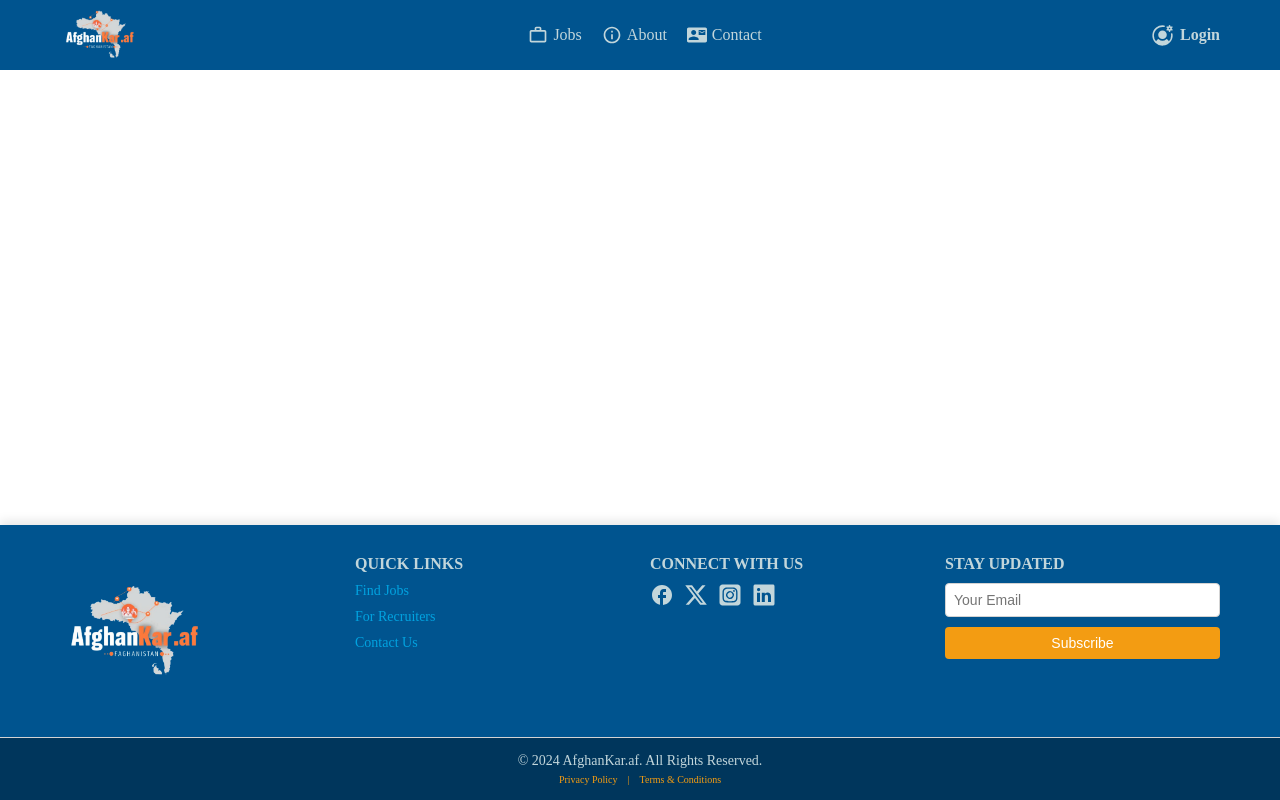
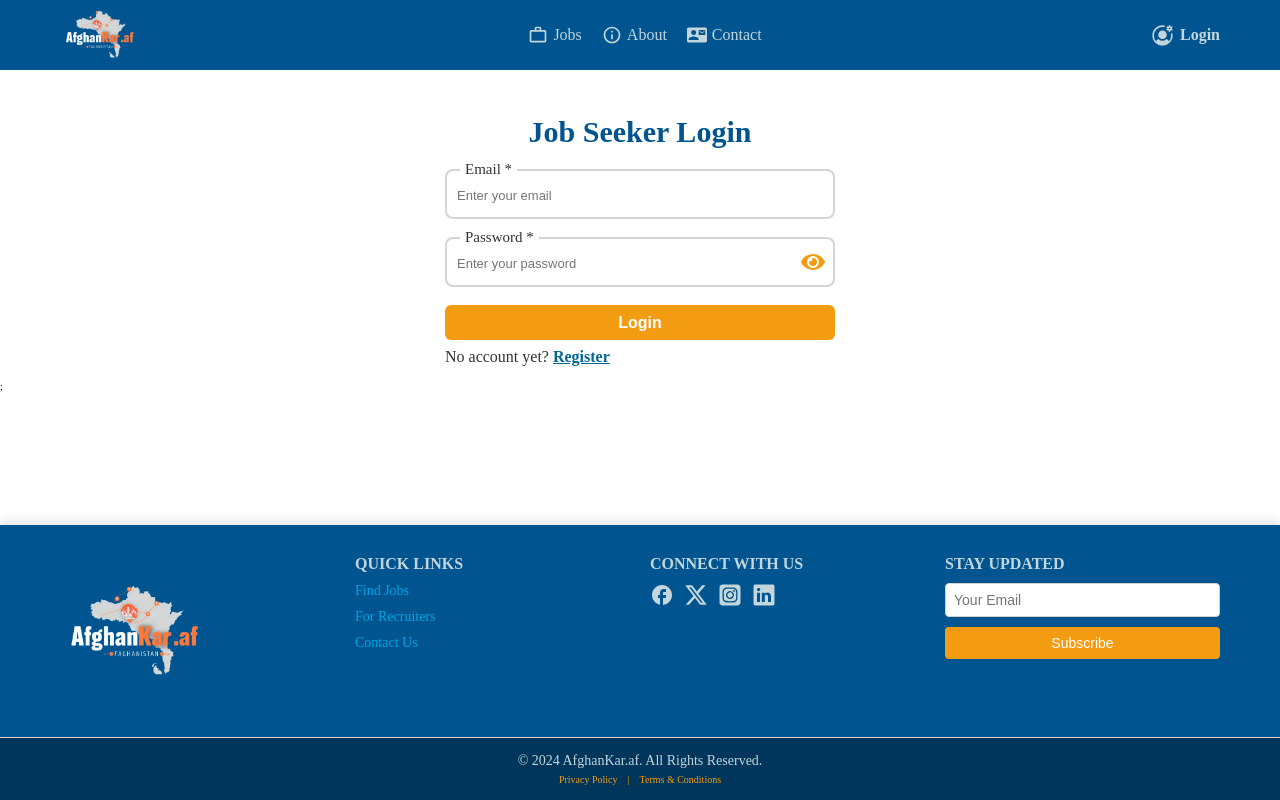
Before and after one commit to Naeemi7/AfghanKar.af, a React (Vite) app in the folder client/: page /job-seeker-login in a window 1280 px wide. Shown: the top 800 px of the page. Built offline with nearby package versions, Linux system fonts and the light colour scheme.

Commit message:
the different login UI for recruiter and job seeker has been recreated

```diff
--- a/client/src/App.jsx
+++ b/client/src/App.jsx
@@ -5,7 +5,8 @@ import UserProvider from "@provider/UserProvider";
 import Navbar from "@common/navbar/Navbar";
 import Footer from "@common/footer/Footer";
 import NotFoundPage from "@pages/not-found-page/NotFoundPage";
-import UserLogin from "@auth/user-login/UserLogin";
+import JobSeekerLogin from "@auth/job-seeker-login/JobSeekerLogin";
+import RecruiterLogin from "@auth/recruiter-login/RecruiterLogin";
 
 function App() {
   return (
@@ -13,7 +14,8 @@ function App() {
       <UserProvider>
         <Navbar />
         <Routes>
-          <Route path="/user-login" element={<UserLogin />} />
+          <Route path="/job-seeker-login" element={<JobSeekerLogin />} />
+          <Route path="/recruiter-login" element={<RecruiterLogin />} />
           {/* <Route path="*" element={<NotFoundPage />} /> */}
         </Routes>
         <Footer />
--- /dev/null
+++ b/client/src/components/auth/job-seeker-login/JobSeekerLogin.jsx
@@ -0,0 +1,16 @@
+import PropTypes from "prop-types";
+import UserLogin from "@reusable/UserLogin";
+
+export default function JobSeekerLogin({ loginJobSeeker }) {
+  return (
+    <UserLogin
+      heading="Job Seeker Login"
+      loginUser={loginJobSeeker}
+      registerPathUrl="/register"
+    />
+  );
+}
+
+JobSeekerLogin.propTypes = {
+  loginJobSeeker: PropTypes.func.isRequired,
+};
--- /dev/null
+++ b/client/src/components/auth/recruiter-login/RecruiterLogin.jsx
@@ -0,0 +1,16 @@
+import PropTypes from "prop-types";
+import UserLogin from "@reusable/UserLogin";
+
+export default function RecruiterLogin({ loginRecruiter }) {
+  return (
+    <UserLogin
+      heading="Recruiter Login"
+      loginUser={loginRecruiter}
+      registerPathUrl="/"
+    />
+  );
+}
+
+RecruiterLogin.propTypes = {
+  loginRecruiter: PropTypes.func.isRequired,
+};
--- a/client/src/components/reusable/UserInitials.jsx
+++ b/client/src/components/reusable/UserInitials.jsx
@@ -30,6 +30,7 @@ export default function UserInitials({
   );
 }
 
+// Validate props
 UserInitials.propTypes = {
   firstname: PropTypes.string,
   lastname: PropTypes.string,
--- a/client/src/components/auth/user-login/UserLogin.jsx
+++ b/client/src/components/reusable/UserLogin.jsx
@@ -1,4 +1,6 @@
+import { useState, useCallback } from "react";
 import useNavigation from "@hooks/useNavigation";
+import PropTypes from "prop-types";
 import "@styles/components/user-login.scss";
 import Input from "@reusable/Input";
 import Button from "@reusable/Button";
@@ -6,16 +8,16 @@ import Icon from "@reusable/Icon";
 import AlertBox from "@reusable/AlertBox";
 import AuthLink from "@reusable/AuthLink";
 import usePasswordVisibility from "@hooks/usePasswordVisibility";
-import useUserContext from "@hooks/useUserContext";
 import { logBuddy, handleError } from "@utils/errorUtils";
 import ShowToast from "@reusable/Toast";
 
-const UserLogin = () => {
+export default function UserLogin({ heading, loginUser, registerPathUrl }) {
   const { goTo } = useNavigation();
   const { showPassword, togglePasswordVisibility } = usePasswordVisibility();
-  const { loginUser, error, setError } = useUserContext();
+  const [error, setError] = useState("");
 
-  const handleLogin = async (e) => {
+  const handleLogin = useCallback(
+    async (e) => {
       e.preventDefault();
 
       const formData = new FormData(e.target);
@@ -28,25 +30,26 @@ const UserLogin = () => {
 
       try {
         await loginUser(data);
-      logBuddy("Logged in successfully", data);
+        logBuddy(`${heading} login successful`, data);
         ShowToast("Logged in successfully!", "success");
 
         setTimeout(() => {
           goTo("/home");
         }, 1500);
       } catch (error) {
-      // Ensure handleError is called only once and does not cause multiple toasts
         if (!error.handled) {
           error.handled = true;
           handleError(error, setError);
         }
       }
-  };
+    },
+    [goTo, loginUser, heading]
+  );
 
   return (
     <div className="user-login-container">
       <div className="user-login-wrapper">
-        <h2>User Login</h2>
+        <h2>{heading}</h2>
         <form onSubmit={handleLogin}>
           <Input
             labelName="Email *"
@@ -75,12 +78,17 @@ const UserLogin = () => {
           <AuthLink
             message="No account yet?"
             pathName="Register"
-            pathUrl="/user-registration"
+            pathUrl={registerPathUrl}
           />
         </form>
       </div>
     </div>
   );
+}
+
+// Validate props
+UserLogin.propTypes = {
+  heading: PropTypes.string.isRequired,
+  loginUser: PropTypes.func.isRequired,
+  registerPathUrl: PropTypes.string.isRequired,
 };
-
-export default UserLogin;
--- a/client/src/data/navbar/dropdownData.js
+++ b/client/src/data/navbar/dropdownData.js
@@ -4,7 +4,7 @@ const dropdownData = [
     name: "CiLogin",
     size: 22,
     label: "Login",
-    to: "/user-login",
+    to: "/job-seeker-login",
     className: "",
   },
   {
@@ -12,7 +12,7 @@ const dropdownData = [
     name: "FaUserPlus",
     size: 22,
     label: "Register",
-    to: "/user-register",
+    to: "/register",
     className: "",
   },
   {
@@ -20,7 +20,7 @@ const dropdownData = [
     name: "GrUserAdmin",
     size: 22,
     label: "Recruiter Login",
-    to: "/admin-user",
+    to: "/recruiter-login",
     className: "item-with-border",
   },
 ];
--- a/client/src/styles/components/user-login.scss
+++ b/client/src/styles/components/user-login.scss
@@ -3,7 +3,7 @@
 
 .user-login-container {
   width: 100%;
-  max-width: 100rem;
+  max-width: 120rem;
   margin: 0 auto;
   display: flex;
   justify-content: center;
@@ -17,7 +17,7 @@
     gap: 2rem;
 
     h2 {
-      margin-top: 4rem;
+      margin-top: 3rem;
     }
 
     form {
--- a/client/src/styles/layouts/App.scss
+++ b/client/src/styles/layouts/App.scss
@@ -5,6 +5,5 @@
   display: flex;
   justify-content: space-between;
   flex-direction: column;
-  height: 150vh;
   position: relative;
 }
```
Lines whose indentation alone changed are shown as unchanged.
